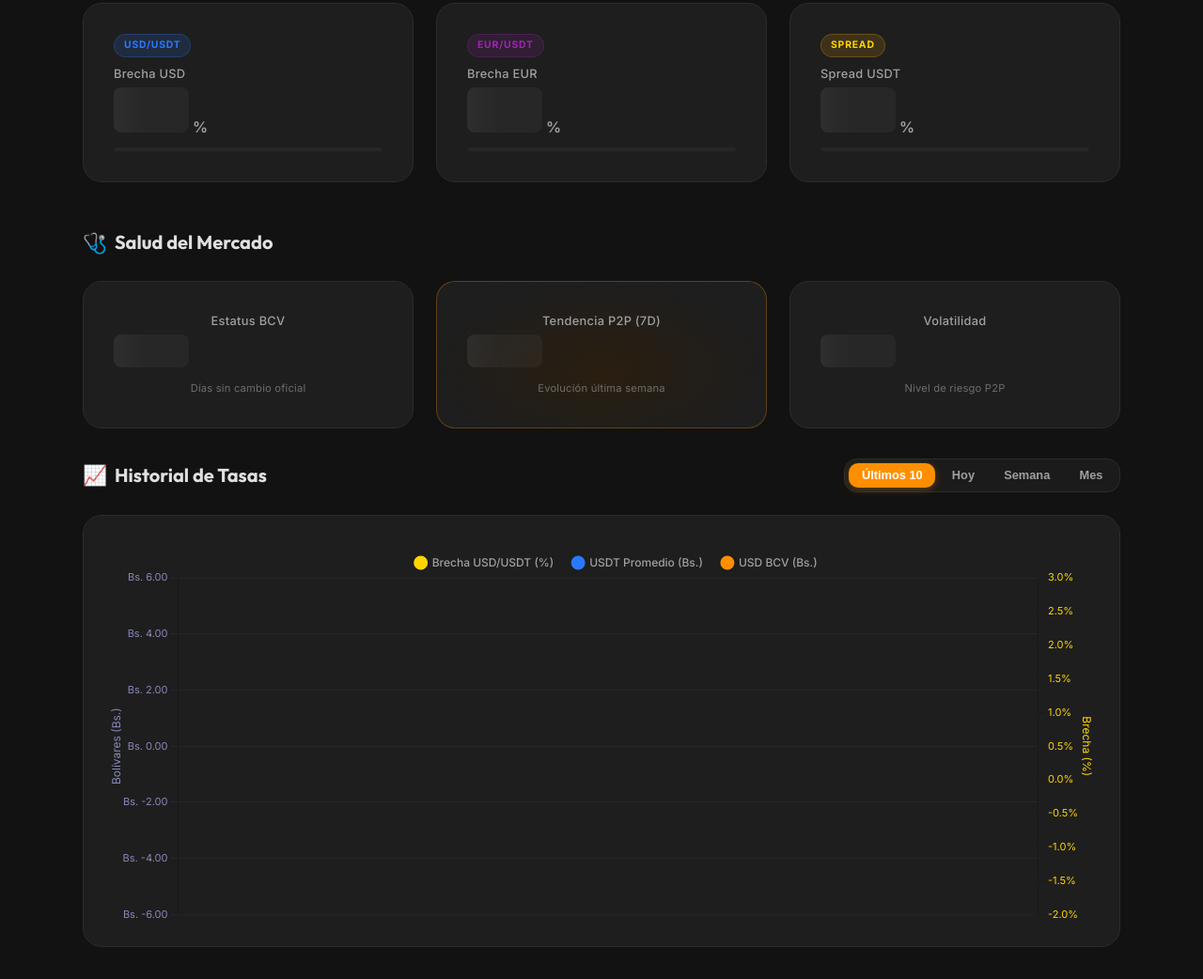
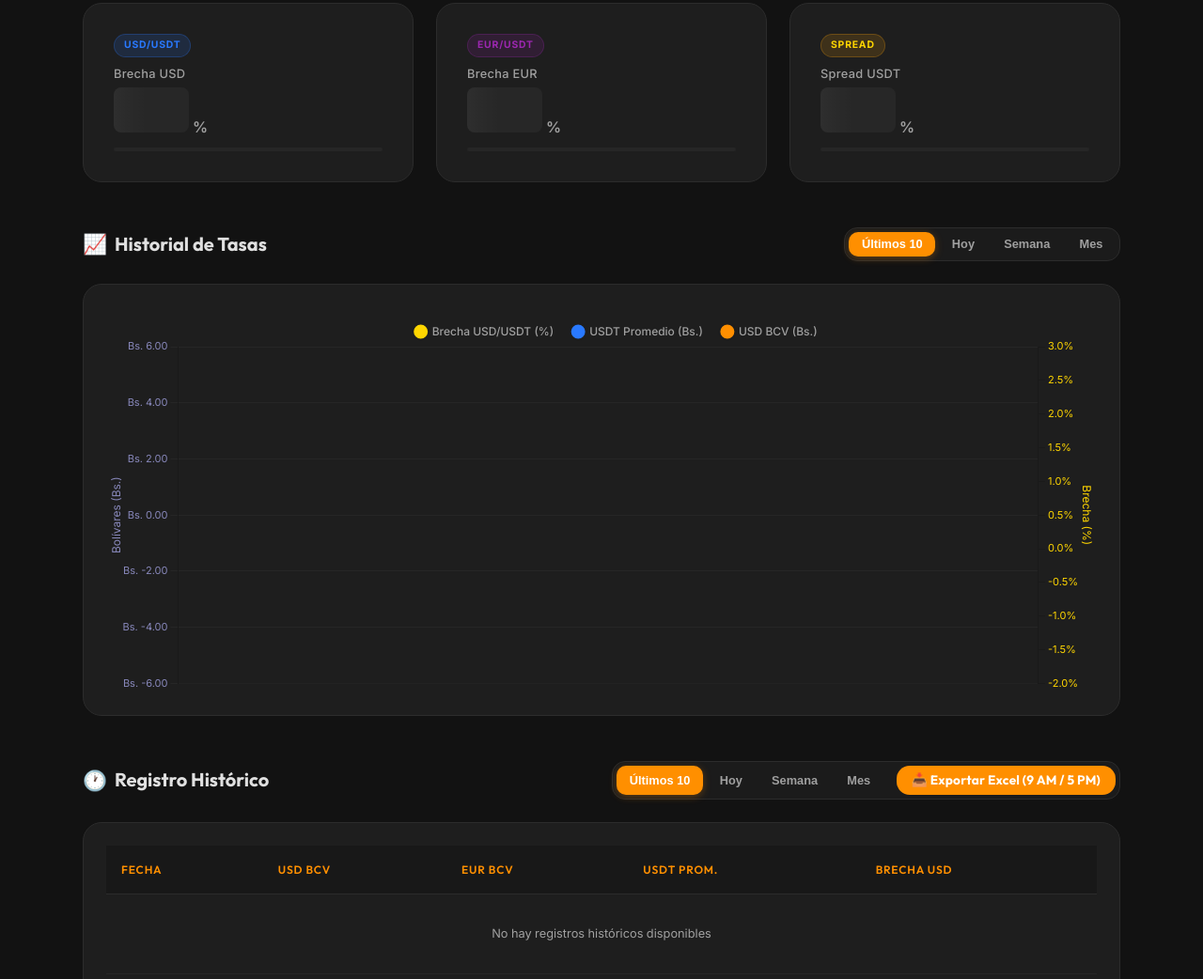
Before and after one commit to julparra19-star/brecha-vzla, a website built with Vite: page index.html in a window 1280 px wide. Shown: the part 829-1871 px from the top of the page at 94% size. Built offline with nearby package versions, Linux system fonts and the light colour scheme; files whose address does not match are found by name.

Commit message:
chore: remover widgets de salud de mercado

```diff
--- a/index.html
+++ b/index.html
@@ -273,62 +273,6 @@
             <div class="gap-bar-container">
               <div class="gap-bar" id="bar-spread-usdt"></div>
             </div>
-          </div>
-        </div>
-      </div>
-    </section>
-    <!-- === SECCIÓN SALUD DEL MERCADO === -->
-    <section class="section market-health-section">
-      <h2 class="section-title">
-        <span class="section-icon">🩺</span>
-        Salud del Mercado
-      </h2>
-      <div class="metrics-grid health-grid">
-        <!-- Estatus BCV -->
-        <div class="metric-card card-health">
-          <div class="card-glow"></div>
-          <div class="card-body">
-            <span class="card-label">Estatus BCV</span>
-            <div class="card-value-wrapper">
-              <span class="card-value health-value" id="health-bcv-status">
-                <span class="skeleton-text"></span>
-              </span>
-            </div>
-          </div>
-          <div class="card-footer">
-            <span class="card-source">Días sin cambio oficial</span>
-          </div>
-        </div>
-
-        <!-- Tendencia Binance 7D -->
-        <div class="metric-card card-health featured">
-          <div class="card-glow"></div>
-          <div class="card-body">
-            <span class="card-label">Tendencia P2P (7D)</span>
-            <div class="card-value-wrapper">
-              <span class="card-value health-value" id="health-p2p-trend">
-                <span class="skeleton-text"></span>
-              </span>
-            </div>
-          </div>
-          <div class="card-footer">
-            <span class="card-source">Evolución última semana</span>
-          </div>
-        </div>
-
-        <!-- Volatilidad -->
-        <div class="metric-card card-health">
-          <div class="card-glow"></div>
-          <div class="card-body">
-            <span class="card-label">Volatilidad</span>
-            <div class="card-value-wrapper">
-              <span class="card-value health-value" id="health-volatility">
-                <span class="skeleton-text"></span>
-              </span>
-            </div>
-          </div>
-          <div class="card-footer">
-            <span class="card-source">Nivel de riesgo P2P</span>
           </div>
         </div>
       </div>
```
